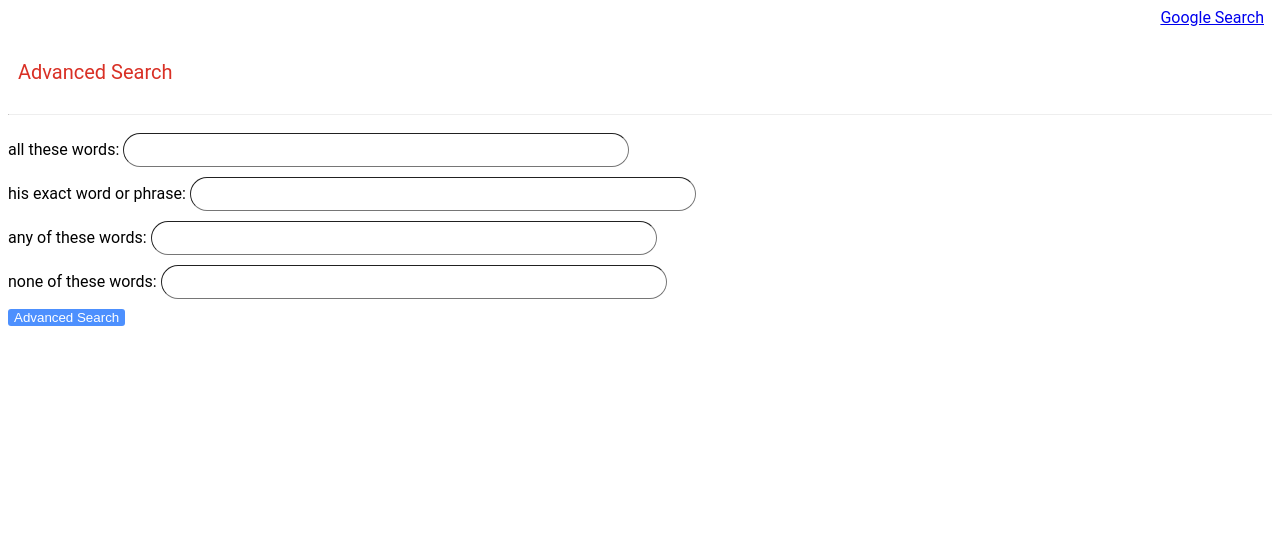
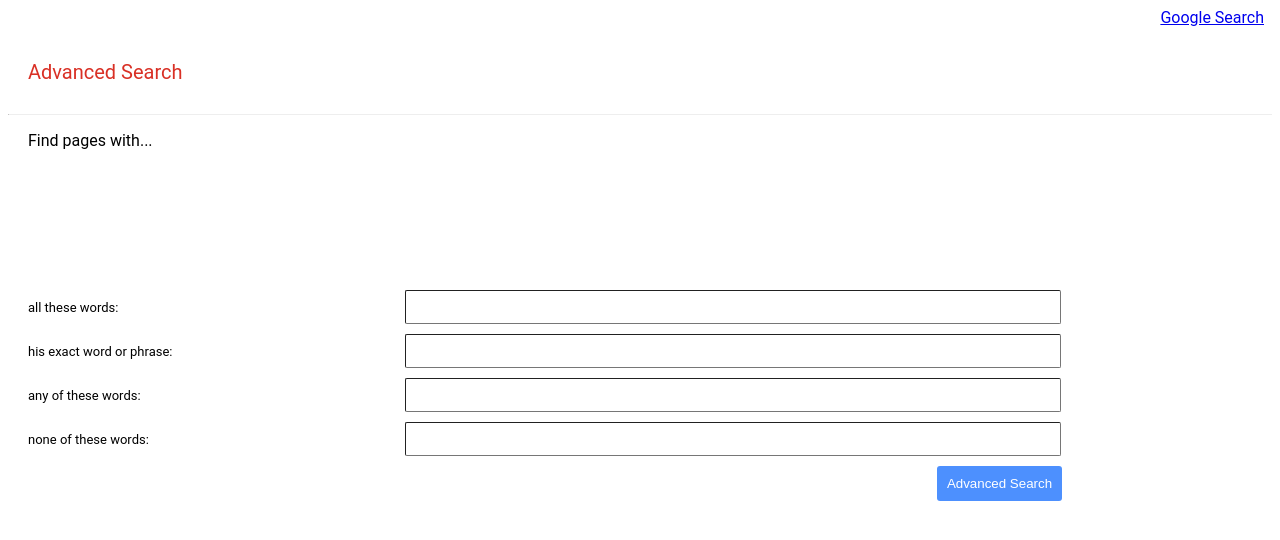
Before and after one commit to menelikm1/Google-Search, a plain HTML site: page advanced_search.html in a window 1280 px wide. Drawn offline with Linux system fonts and the light colour scheme.

Commit message:
aestheics check and proper querying

```diff
--- a/advanced_search.html
+++ b/advanced_search.html
@@ -11,24 +11,33 @@
         <a href="index.html" style="position: absolute; top: 8px; right: 16px;">Google Search</a>
     </div>
     <div>
-        <p>Advanced Search</p>
+        <p id="p">Advanced Search</p>
         <hr>
-        <form action="https://www.google.com/advanced_search">
+        <p>Find pages with...</p>
+        <form action="https://www.google.com/search">
             <div class="adv_query">
-                <label for="all these words:">all these words:</label>
-                <input type="text" name="q">
+                <div>
+                    <label for="all these words:">all these words:</label>
+                </div>
+                <input type="text" name="as_q">
             </div>
             <div class="adv_query">
-                <label for="his exact word or phrase:">his exact word or phrase:</label>
-                <input type="text" name="q">
+                <div>
+                    <label for="his exact word or phrase:">his exact word or phrase:</label>
+                </div>
+                <input type="text" name="as_epq">
             </div>
             <div class="adv_query">
-                <label for="any of these words:">any of these words:</label>
-                <input type="text" name="q">
+                <div>
+                    <label for="any of these words:">any of these words:</label>
+                </div>
+                <input type="text" name="as_oq">
             </div>
             <div class="adv_query">
-                <label for="none of these words:">none of these words:</label>
-                <input type="text" name="q">
+                <div>
+                    <label for="none of these words:">none of these words:</label>
+                </div>
+                <input type="text" name="as_eq">
             </div>
             <div>
                 <input id="adv_search_button" type="submit" value="Advanced Search">
--- a/style.css
+++ b/style.css
@@ -12,7 +12,7 @@ a {
     right: 150px;
 }
 
-form[action="https://google.com/search"],form[action="https://www.google.com/imghp"] {
+form[action="https://google.com/search"],form[action="https://www.google.com/search"] {
     position: absolute;
     top: 35%;
     width: 100%;
@@ -29,10 +29,14 @@ input[type="text"] {
     border-width: thin;
     border-radius: 50px;
     margin-top: 10px;
+    outline: none;
 }
 
 .submit {
     margin-top: 10px;
+    border: none;
+    padding: 10px;
+    border-radius: 3px;
 }
 
 #adv_search_button {
@@ -41,11 +45,13 @@ input[type="text"] {
     margin-top: 10px;
     border: none;
     border-radius: 3px;
+    margin-left: 703px;
+    padding: 10px;
 }
 
-p {
+#p {
     margin-top: 60px;
-    margin-left: 10px;
+    margin-left: 20px;
     color: #d93025;
     font-size: 20px;
 }
@@ -54,3 +60,24 @@ hr {
    margin-top: 30px;
    border-top: 1px gray;
 }
+
+p {
+    margin-left: 20px;
+}
+
+.adv_query {
+    margin-left: 20px;
+    font-size: 13px;
+}
+
+.adv_query > div {
+    width: 150px;
+    float: left;
+    padding-top: 20px;
+    text-align: left;
+}
+
+.adv_query > input {
+    width: 650px;
+    border-radius: 2px;
+}
```
Also changed, not shown: image_search.html (+1 -1 lines), index.html (+1 -0 lines).
